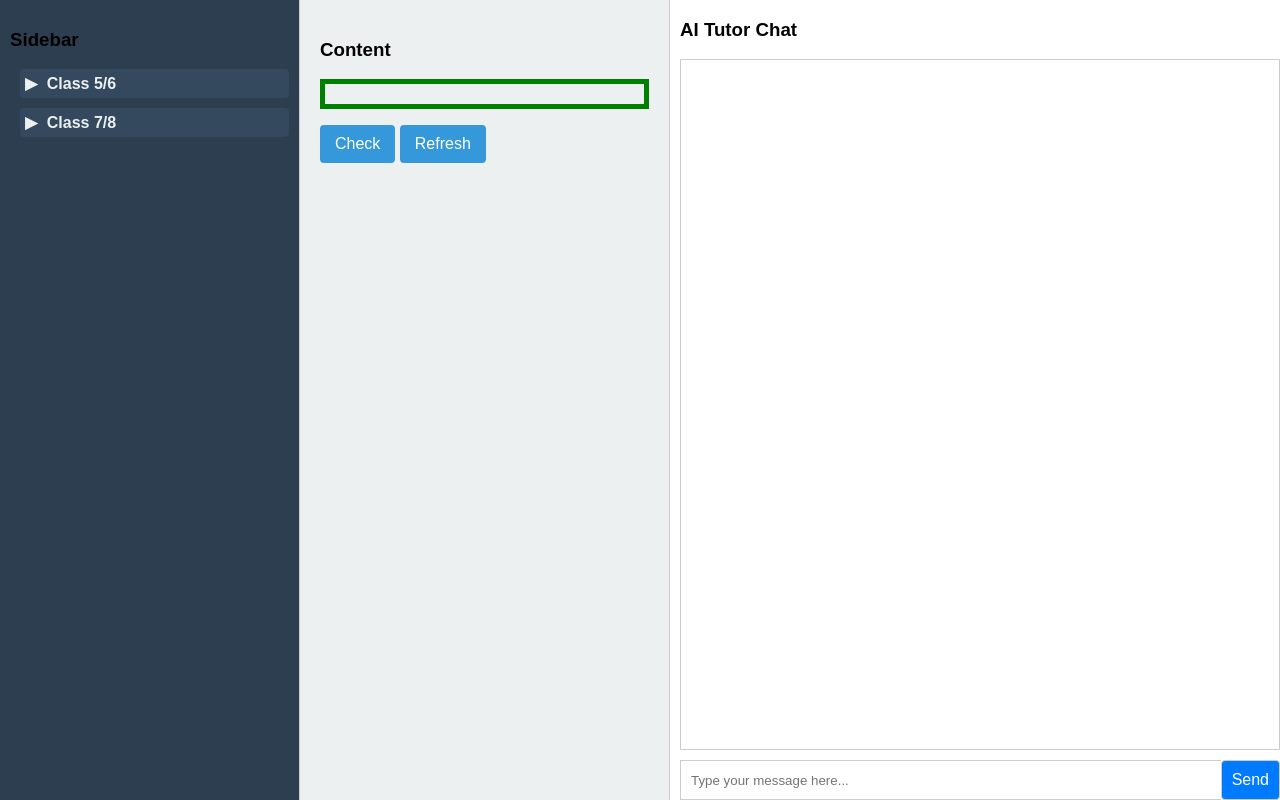
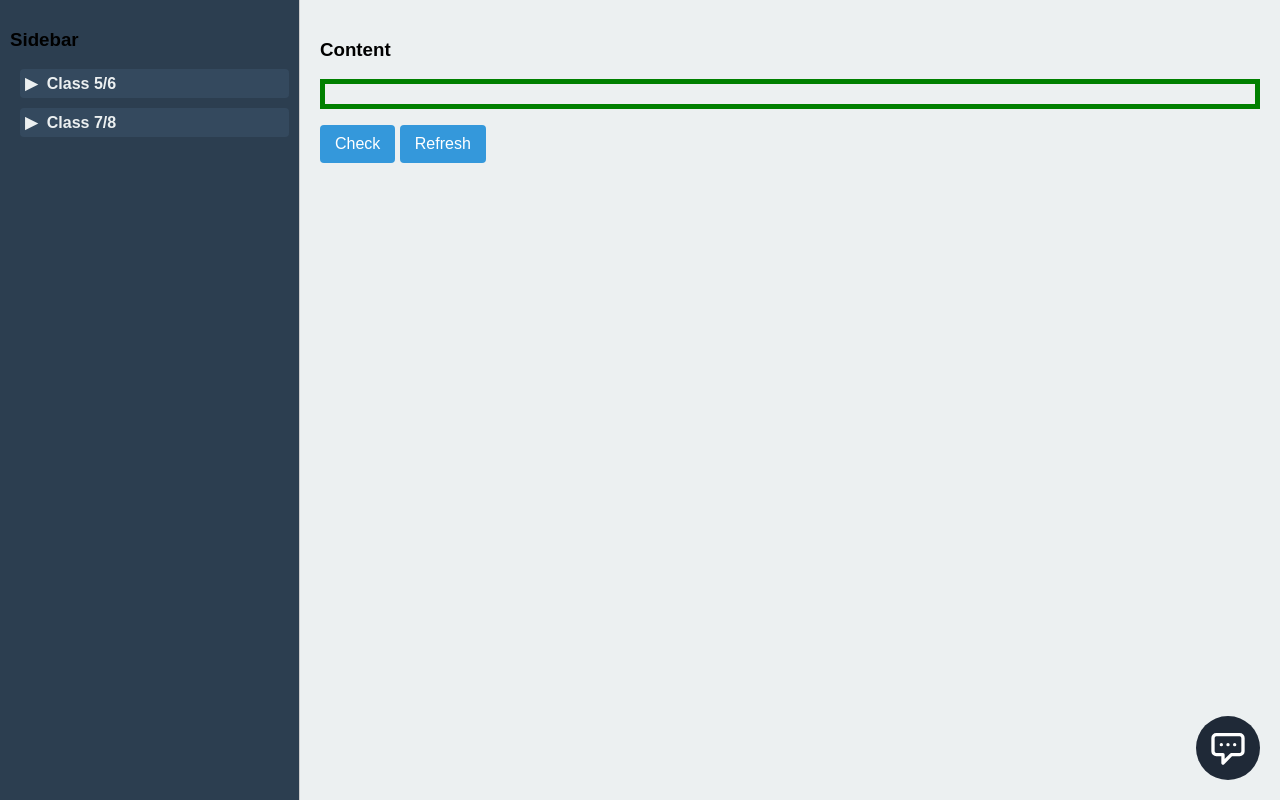
Before and after one commit to OSATI-AI/modular-demo, a Django app: page / in a window 1280 px wide. Run offline with Django 5.2, Linux system fonts and the light colour scheme; parts of the project's set-up code (start-up, migrations or seed data) failed here and were passed over; some libraries are stand-ins or nearby versions.

Commit message:
Added chat widget, make backend independent of user state, fixed issues with tutor

```diff
--- /dev/null
+++ b/taskplayer/static/chat-widget.js
@@ -0,0 +1,171 @@
+(function() {
+  // Create chat widget container
+  const chatWidgetContainer = document.createElement('div');
+  chatWidgetContainer.id = 'chat-widget-container';
+  document.body.appendChild(chatWidgetContainer);
+
+  // Create a shadow root
+  const shadow = chatWidgetContainer.attachShadow({ mode: 'open' });
+
+  // Inject Tailwind CSS into shadow DOM
+  const tailwindLink = document.createElement('link');
+  tailwindLink.setAttribute('rel', 'stylesheet');
+  tailwindLink.setAttribute('href', 'https://cdnjs.cloudflare.com/ajax/libs/tailwindcss/2.2.16/tailwind.min.css');
+  shadow.appendChild(tailwindLink);
+
+
+
+
+
+  // Inject the CSS
+  const customStyle = document.createElement('style');
+  customStyle.innerHTML = `
+    .hidden {
+      display: none;
+    }
+    #chat-widget-container {
+      position: fixed;
+      bottom: 20px;
+      right: 20px;
+      flex-direction: column;
+      z-index: 9999; /* Ensure it is above other elements */
+    }
+    #chat-bubble {
+      position: fixed;
+      bottom: 20px;
+      right: 20px;
+      z-index: 10000; /* Ensure it is above other elements */
+    }
+    #chat-popup {
+      height: 70vh;
+      max-height: 70vh;
+      margin-right: 20px;
+      margin-bottom: 10px;
+      transition: all 0.3s;
+      overflow: hidden;
+    }
+    @media (max-width: 768px) {
+      #chat-popup {
+        position: fixed;
+        top: 0;
+        right: 0;
+        bottom: 0;
+        left: 0;
+        width: 100%;
+        height: 100%;
+        max-height: 100%;
+        border-radius: 0;
+      }
+    }
+  `;
+  shadow.appendChild(customStyle);
+
+
+
+
+
+
+  // Inject the HTML into shadow DOM
+  shadow.innerHTML += `
+    <div id="chat-bubble" class="w-16 h-16 bg-gray-800 rounded-full flex items-center justify-center cursor-pointer text-3xl">
+      <svg xmlns="http://www.w3.org/2000/svg" class="w-10 h-10 text-white" fill="none" viewBox="0 0 24 24" stroke="currentColor" stroke-width="2">
+        <path stroke-linecap="round" stroke-linejoin="round" d="M8 10h.01M12 10h.01M16 10h.01M9 16H5a2 2 0 01-2-2V6a2 2 0 012-2h14a2 2 0 012 2v8a2 2 0 01-2 2h-5l-5 5v-5z" />
+      </svg>
+    </div>
+    <div id="chat-popup" class="hidden absolute bottom-20 right-0 w-96 bg-white rounded-md shadow-md flex flex-col transition-all text-sm">
+      <div id="chat-header" class="flex justify-between items-center p-4 bg-gray-800 text-white rounded-t-md">
+        <h3 class="m-0 text-lg">AI Tutor</h3>
+        <button id="close-popup" class="bg-transparent border-none text-white cursor-pointer">
+          <svg xmlns="http://www.w3.org/2000/svg" class="h-6 w-6" fill="none" viewBox="0 0 24 24" stroke="currentColor" stroke-width="2">
+            <path stroke-linecap="round" stroke-linejoin="round" d="M6 18L18 6M6 6l12 12" />
+          </svg>
+        </button>
+      </div>
+      <div id="chat-messages" class="flex-1 p-4 overflow-y-auto"></div>
+      <div id="chat-input-container" class="p-4 border-t border-gray-200">
+        <div class="flex space-x-4 items-center">
+          <input type="text" id="chat-input" class="flex-1 border border-gray-300 rounded-md px-4 py-2 outline-none w-3/4" placeholder="Type your message...">
+          <button id="chat-submit" class="bg-gray-800 text-white rounded-md px-4 py-2 cursor-pointer">Send</button>
+        </div>
+      </div>
+    </div>
+  `;
+
+  // Add event listeners
+  const chatInput = shadow.getElementById('chat-input');
+  const chatSubmit = shadow.getElementById('chat-submit');
+  const chatMessages = shadow.getElementById('chat-messages');
+  const chatBubble = shadow.getElementById('chat-bubble');
+  const chatPopup = shadow.getElementById('chat-popup');
+  const closePopup = shadow.getElementById('close-popup');
+
+  chatSubmit.addEventListener('click', function() {
+    const message = chatInput.value.trim();
+    if (!message) return;
+
+    chatMessages.scrollTop = chatMessages.scrollHeight;
+    chatInput.value = '';
+    onUserRequest(message);
+  });
+
+  chatInput.addEventListener('keyup', function(event) {
+    if (event.key === 'Enter') {
+      chatSubmit.click();
+    }
+  });
+
+  chatBubble.addEventListener('click', function() {
+    togglePopup();
+  });
+
+  closePopup.addEventListener('click', function() {
+    togglePopup();
+  });
+
+  window.addEventListener('apiResponse', function(event) {
+    reply(event.detail);
+  });
+
+
+  function triggerMessageEvent(message) {
+    const event = new CustomEvent('userMessage', { detail: message });
+    window.dispatchEvent(event);
+  }
+
+  function togglePopup() {
+    chatPopup.classList.toggle('hidden');
+    if (!chatPopup.classList.contains('hidden')) {
+      chatInput.focus();
+    }
+  }
+
+  function onUserRequest(message) {
+    console.log('User request:', message);
+    const messageElement = document.createElement('div');
+    messageElement.className = 'flex justify-end mb-3';
+    messageElement.innerHTML = `
+      <div class="bg-gray-800 text-white rounded-lg py-2 px-4 max-w-[70%]">
+        ${message}
+      </div>
+    `;
+    chatMessages.appendChild(messageElement);
+    chatMessages.scrollTop = chatMessages.scrollHeight;
+
+    chatInput.value = '';
+
+    // Trigger the custom event
+    triggerMessageEvent(message);
+  }
+
+  function reply(message) {
+    const replyElement = document.createElement('div');
+    replyElement.className = 'flex mb-3';
+    replyElement.innerHTML = `
+      <div class="bg-gray-200 text-black rounded-lg py-2 px-4 max-w-[70%]">
+        ${message}
+      </div>
+    `;
+    chatMessages.appendChild(replyElement);
+    chatMessages.scrollTop = chatMessages.scrollHeight;
+  }
+})();
--- a/taskplayer/static/styles/global.css
+++ b/taskplayer/static/styles/global.css
@@ -80,63 +80,6 @@ body {
   background-color: #ecf0f1;
 }
 
-.chat-container {
-  width: 600px;
-  display: flex;
-  flex-direction: column;
-  height: 100%;
-  border-left: 1px solid #ccc;
-  padding-left: 10px;
-}
-
-.chat-history {
-  flex-grow: 1;
-  overflow-y: auto;
-  margin-bottom: 10px;
-  border: 1px solid #ccc;
-  padding: 10px;
-  height: 400px;
-}
-
-.chat-input {
-  display: flex;
-}
-
-.chat-input input {
-  flex-grow: 1;
-  padding: 10px;
-  border: 1px solid #ccc;
-  border-right: none;
-}
-
-.chat-input button {
-  padding: 10px;
-  border: 1px solid #ccc;
-  background-color: #007bff;
-  color: white;
-  cursor: pointer;
-}
-
-.chat-message.user {
-  color: blue;
-}
-
-.chat-message.bot {
-  color: green;
-}
-
-.spinner {
-  border: 4px solid rgba(0, 0, 0, 0.1);
-  width: 36px;
-  height: 36px;
-  border-radius: 50%;
-  border-left-color: #09f;
-  animation: spin 1s linear infinite;
-}
-
-@keyframes spin {
-  to { transform: rotate(360deg); }
-}
 
 .button-container {
   margin-top: 20px;
@@ -160,3 +103,9 @@ button:hover {
 .layout_button {
   margin-top: 20px;
 }
+
+
+#task-container {
+  border: 5px solid green;
+  padding: 10px;
+}
--- a/taskplayer/templates/index.html
+++ b/taskplayer/templates/index.html
@@ -7,6 +7,9 @@
     <title>Task Player Demo</title>
     <link rel="stylesheet" href="{% static 'styles/global.css' %}">
     <script defer src="//unpkg.com/mathlive"></script>
+
+    <script async src="{% static 'chat-widget.js' %}"></script>
+
     <script>
         function toggleVisibility(element) {
             var nextElement = element.nextElementSibling;
@@ -22,79 +25,6 @@
             }
         }
     </script>
-    <style>
-        #task-container {
-            border: 5px solid green;
-            padding: 10px;
-        }
-        .chat-container {
-            display: flex;
-            flex-direction: column;
-            height: 100%;
-            border-left: 1px solid #ccc;
-            padding-left: 10px;
-        }
-        .chat-history {
-            flex-grow: 1;
-            overflow-y: auto;
-            margin-bottom: 10px;
-            border: 1px solid #ccc;
-            padding: 10px;
-            height: 400px;
-        }
-        .chat-input {
-            display: flex;
-        }
-        .chat-input input {
-            flex-grow: 1;
-            padding: 10px;
-            border: 1px solid #ccc;
-            border-right: none;
-        }
-        .chat-input button {
-            padding: 10px;
-            border: 1px solid #ccc;
-            background-color: #007bff;
-            color: white;
-            cursor: pointer;
-        }
-        .chat-message.user {
-            color: blue;
-        }
-        .chat-message.bot {
-            color: green;
-        }
-        .spinner {
-            border: 4px solid rgba(0, 0, 0, 0.1);
-            width: 36px;
-            height: 36px;
-            border-radius: 50%;
-            border-left-color: #09f;
-            animation: spin 1s linear infinite;
-        }
-        @keyframes spin {
-            to { transform: rotate(360deg); }
-        }
-        .button-container {
-            margin-top: 20px;
-        }
-        button {
-            padding: 10px 15px;
-            border: none;
-            border-radius: 4px;
-            background-color: #3498db;
-            color: #ffffff;
-            font-size: 16px;
-            cursor: pointer;
-            transition: background-color 0.3s;
-        }
-        button:hover {
-            background-color: #2980b9;
-        }
-        .layout_button {
-            margin-top: 20px;
-        }
-    </style>
 </head>
 <body>
     <div class="container">
@@ -139,19 +69,9 @@
             <h3>Content</h3>
             <div>
                 <div id="task-container"></div>
-                <p id="typing-indicator"></p>
                 <p id="evaluation-result"></p>
                 <button id="check-btn">Check</button>
                 <button id="refresh-btn">Refresh</button>
-            </div>
-        </div>
-
-        <div class="chat-container">
-            <h3>AI Tutor Chat</h3>
-            <div class="chat-history" id="chat-history"></div>
-            <div class="chat-input">
-                <input type="text" id="chat-input" placeholder="Type your message here..." />
-                <button id="chat-send-btn">Send</button>
             </div>
         </div>
     </div>
@@ -167,12 +87,17 @@
         let player_config = { externalScriptsPath: '{% static "scripts/" %}' }
         const player = new TaskPlayer('task-container', player_config);
 
+        let chatHistory = "";
+        let currentTaskContext = "[At the moment, there is no active task]";
+        let actionLog = "[No user interactions so far]";
+
         window.loadTask = function(taskId) {
             fetch(`/load_task/?task_id=${taskId}`)
                 .then(response => response.json())
                 .then(data => {
                     if (data.task && data.template) {
                         player.openTask(data.task, data.template);
+                        resetActionLog();
                     } else {
                         console.error('Error loading task:', data.error);
                     }
@@ -195,7 +120,8 @@
             });
             document.dispatchEvent(customEvent);
             document.getElementById('evaluation-result').innerText = "";
-            document.getElementById('typing-indicator').innerText = "";
+            requestTaskDetails();
+            resetActionLog();
         });
 
         function requestTaskDetails() {
@@ -205,22 +131,20 @@
             document.dispatchEvent(customEvent);
         }
 
-        document.addEventListener('input', (event) => {
-            const typingIndicator = document.getElementById('typing-indicator');
-            typingIndicator.innerText = 'typing...';
-            setTimeout(() => {
-                typingIndicator.innerText = '';
-            }, 1000);
-        });
-
-        document.addEventListener('choice_selected', (event) => {
-            const typingIndicator = document.getElementById('typing-indicator');
-            typingIndicator.innerText = `Selected Choice: ID - ${event.detail.id}, Content - ${event.detail.content}`;
-        });
+        function resetActionLog() {
+            actionLog = "[No user interactions so far]";
+        }
 
         document.addEventListener('evaluationResult', (event) => {
             const evaluationResult = document.getElementById('evaluation-result');
-            evaluationResult.innerText = `Evaluation Result: ${JSON.stringify(event.detail)}`;
+            const resultDetail = JSON.stringify(event.detail);
+            const user_answer = JSON.stringify(event.detail.userInput);
+            evaluationResult.innerText = `Evaluation Result: ${resultDetail}`;
+            if (actionLog === "[No user interactions so far]") {
+                actionLog = ` - The student tried the following answer: ${user_answer}`;
+            } else {
+                actionLog += `\n - The student tried the following answer: ${user_answer}`;
+            }
         });
 
         document.addEventListener('task_loaded', () => {
@@ -228,69 +152,42 @@
         });
 
         document.addEventListener('task_details', (event) => {
-            const taskDetails = event.detail;
-            fetch('/set_task_context/', {
-                method: 'POST',
-                headers: {
-                    'Content-Type': 'application/json',
-                    'X-CSRFToken': getCookie('csrftoken')
-                },
-                body: JSON.stringify(taskDetails)
-            }).then(response => {
-                if (!response.ok) {
-                    console.error('Error sending task details:', response.statusText);
-                }
-            }).catch(error => {
-                console.error('Error sending task details:', error);
-            });
+            currentTaskContext = `Task Details: ${JSON.stringify(event.detail)}`;
         });
 
-        document.getElementById('chat-send-btn').addEventListener('click', () => {
-            const message = document.getElementById('chat-input').value;
-            if (message.trim() === '') return;
+        // Listen for the 'userMessage' event from the chat widget
+        window.addEventListener('userMessage', function(event) {
+            const userMessage = event.detail;
+            chatHistory += `S: ${userMessage}\n`;
 
-            const chatHistory = document.getElementById('chat-history');
-
-            // Add user message to chat history
-            const userMessage = document.createElement('div');
-            userMessage.className = 'chat-message user';
-            userMessage.innerText = message;
-            chatHistory.appendChild(userMessage);
-
-            // Add spinner
-            const spinner = document.createElement('div');
-            spinner.className = 'spinner';
-            chatHistory.appendChild(spinner);
-
-            // Send the message to the backend via AJAX
+            // Backend Call
+            // Send the message, chat history, task context, and action log to the backend via AJAX
             fetch('/send_message/', {
                 method: 'POST',
                 headers: {
                     'Content-Type': 'application/json',
                     'X-CSRFToken': getCookie('csrftoken')
                 },
-                body: JSON.stringify({ message: message })
+                body: JSON.stringify({
+                    chatHistory: chatHistory,
+                    taskContext: currentTaskContext,
+                    actionLog: actionLog,
+                    message: userMessage
+                })
             })
             .then(response => response.json())
             .then(data => {
-                // Remove spinner
-                if (spinner.parentNode) {
-                    spinner.parentNode.removeChild(spinner);
-                }
+                const tutorResponse = data.response;
+                chatHistory += `T: ${tutorResponse}\n`;
+                triggerApiResponse(tutorResponse);
+            });
+        });
 
-                // Add bot response to chat history
-                const botResponse = document.createElement('div');
-                botResponse.className = 'chat-message bot';
-                botResponse.innerText = data.response;
-                chatHistory.appendChild(botResponse);
-
-                // Scroll to the bottom of chat history
-                chatHistory.scrollTop = chatHistory.scrollHeight;
-            });
-
-            // Clear the input field
-            document.getElementById('chat-input').value = '';
-        });
+        // Function to trigger the 'apiResponse' event
+        function triggerApiResponse(message) {
+            const event = new CustomEvent('apiResponse', { detail: message });
+            window.dispatchEvent(event);
+        }
 
         // Function to get CSRF token for AJAX POST requests
         function getCookie(name) {
--- a/taskplayer/urls.py
+++ b/taskplayer/urls.py
@@ -4,6 +4,5 @@ from . import views
 urlpatterns = [
     path('', views.index, name='index'),
     path('load_task/', views.load_task, name='load_task'),
-    path('set_task_context/', views.set_task_context, name='set_task_context'),
     path('send_message/', views.send_message, name='send_message'),
 ]
--- a/taskplayer/views.py
+++ b/taskplayer/views.py
@@ -58,7 +58,6 @@ def index(request):
     # Structure tasks
     structured_tasks = structure_tasks(tasks, topics_lookup)
 
-    print(structured_tasks)
     return render(request, 'index.html', {'structured_tasks': structured_tasks})
 
 def load_task(request):
@@ -76,21 +75,23 @@ def load_task(request):
 
     return JsonResponse({'error': 'Task ID not provided'}, status=400)
 
-def set_task_context(request):
-    if request.method == 'POST':
-        try:
-            data = json.loads(request.body)
-            print('Task Details:', data)
-            conversation_manager.set_context(data)
-            return JsonResponse({'status': 'success'})
-        except json.JSONDecodeError:
-            return JsonResponse({'status': 'error', 'message': 'Invalid JSON'}, status=400)
-    return JsonResponse({'status': 'error', 'message': 'Invalid request method'}, status=405)
-
 @csrf_exempt
 def send_message(request):
     if request.method == 'POST':
         data = json.loads(request.body)
-        message = data.get('message', '')
-        response = conversation_manager.get_response(message)
-        return JsonResponse({'response': response})
+        chat_history = data.get('chatHistory', '')
+        task_context = data.get('taskContext', '')
+        user_message = data.get('message', '')
+        action_log = data.get('actionLog', '[No user interactions so far]')
+
+        # Print the chat history and task context
+        print("Chat History:\n", chat_history)
+        print("Task Context:\n", task_context)
+        print("Action Log:\n", action_log)
+
+        # Simulate a response from the tutor
+        tutor_response = conversation_manager.get_response(user_message, chat_history, task_context, action_log)
+
+        return JsonResponse({'response': tutor_response})
+
+    return JsonResponse({'error': 'Invalid request'}, status=400)
```
Also changed, not shown: fly.toml (added, +33 -0 lines), requirements.txt (added, +12 -0 lines), taskplayer/conversation_manager.py (+15 -24 lines), taskplayer/data/tasks/task_gradient.yaml (+13 -2 lines), taskplayer_demo/settings.py (+0 -12 lines), 2 other files.
